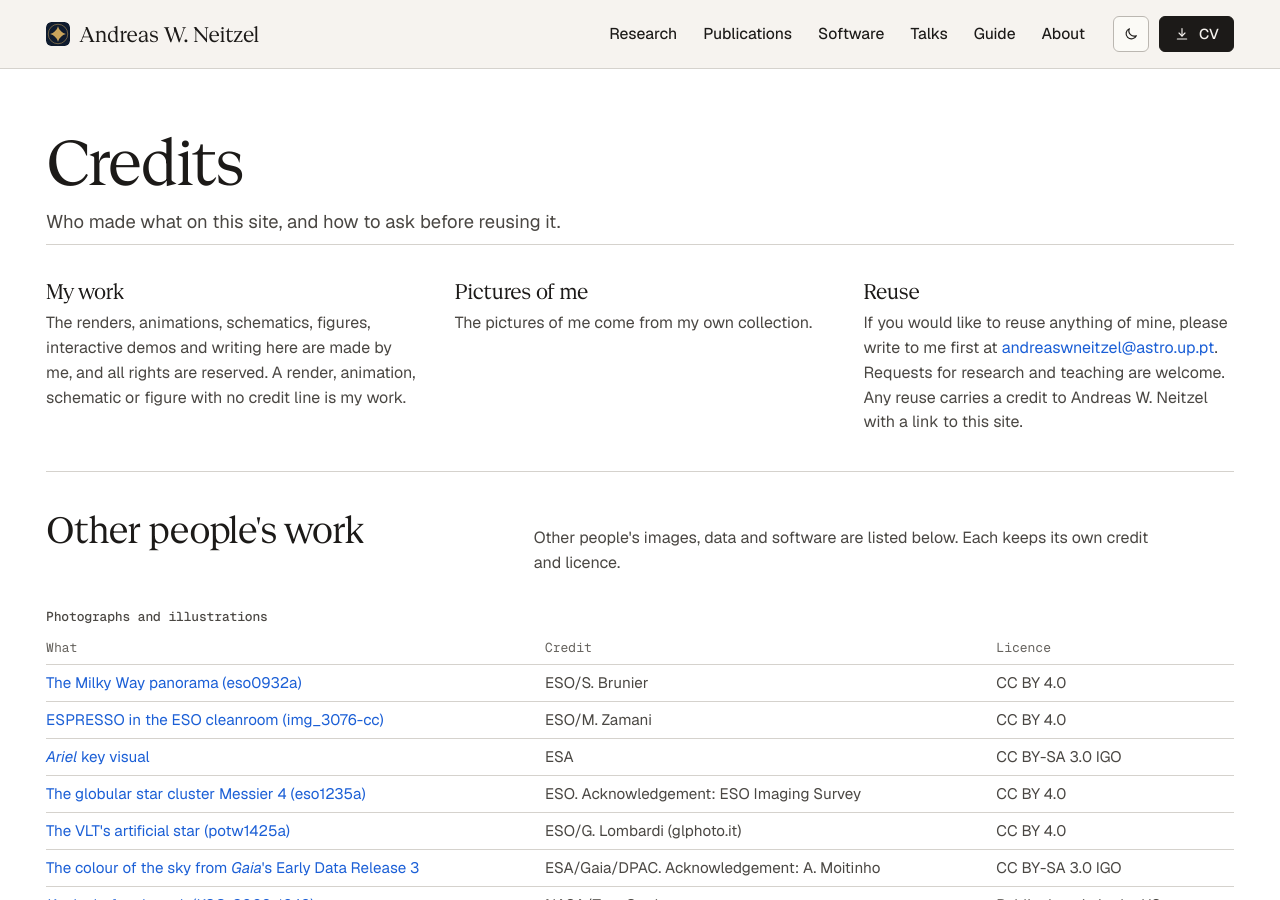
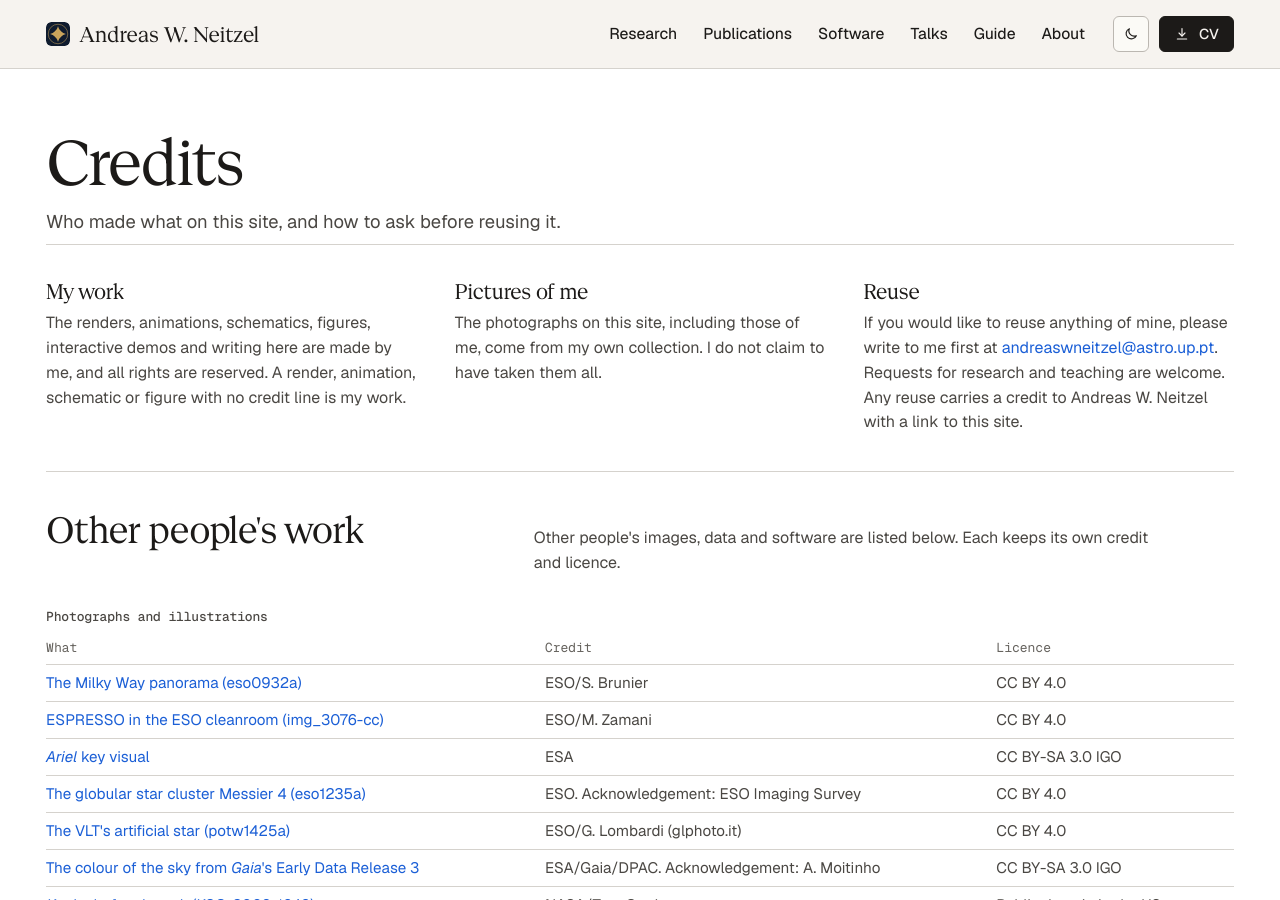
Before and after one commit to AndreasWNeitzel/AndreasWNeitzel.github.io, a Jekyll site: the page built from _pages/credits.md, in a window 1280 px wide and 900 px high. Built offline with Jekyll 4.4.1, drawn with Linux system fonts in a browser that asks for light colours.

Commit message:
Widen the photograph credit to every photograph on the site

```diff
--- a/_data/copy.yml
+++ b/_data/copy.yml
@@ -243,6 +243,6 @@ credits:
   footer_link: "Credits and reuse"
   lede: "Who made what on this site, and how to ask before reusing it."
   own: "The renders, animations, schematics, figures, interactive demos and writing here are made by me, and all rights are reserved. A render, animation, schematic or figure with no credit line is my work."
-  pictures: "The pictures of me come from my own collection."
+  pictures: "The photographs on this site, including those of me, come from my own collection. I do not claim to have taken them all."
   thirdparty: "Other people's images, data and software are listed below. Each keeps its own credit and licence."
   reuse: "If you would like to reuse anything of mine, please write to me first at {email}. Requests for research and teaching are welcome. Any reuse carries a credit to Andreas W. Neitzel with a link to this site."
```
